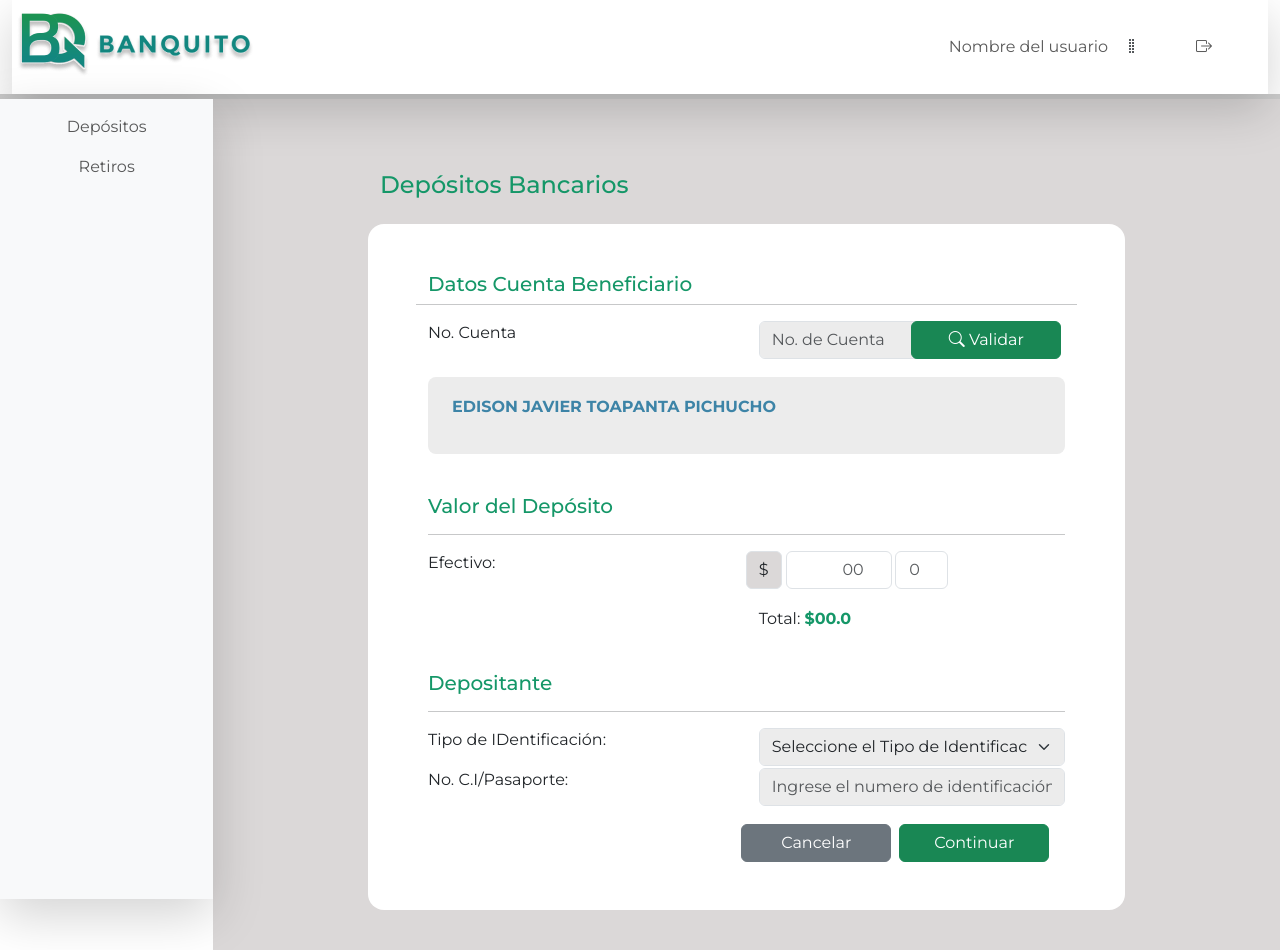
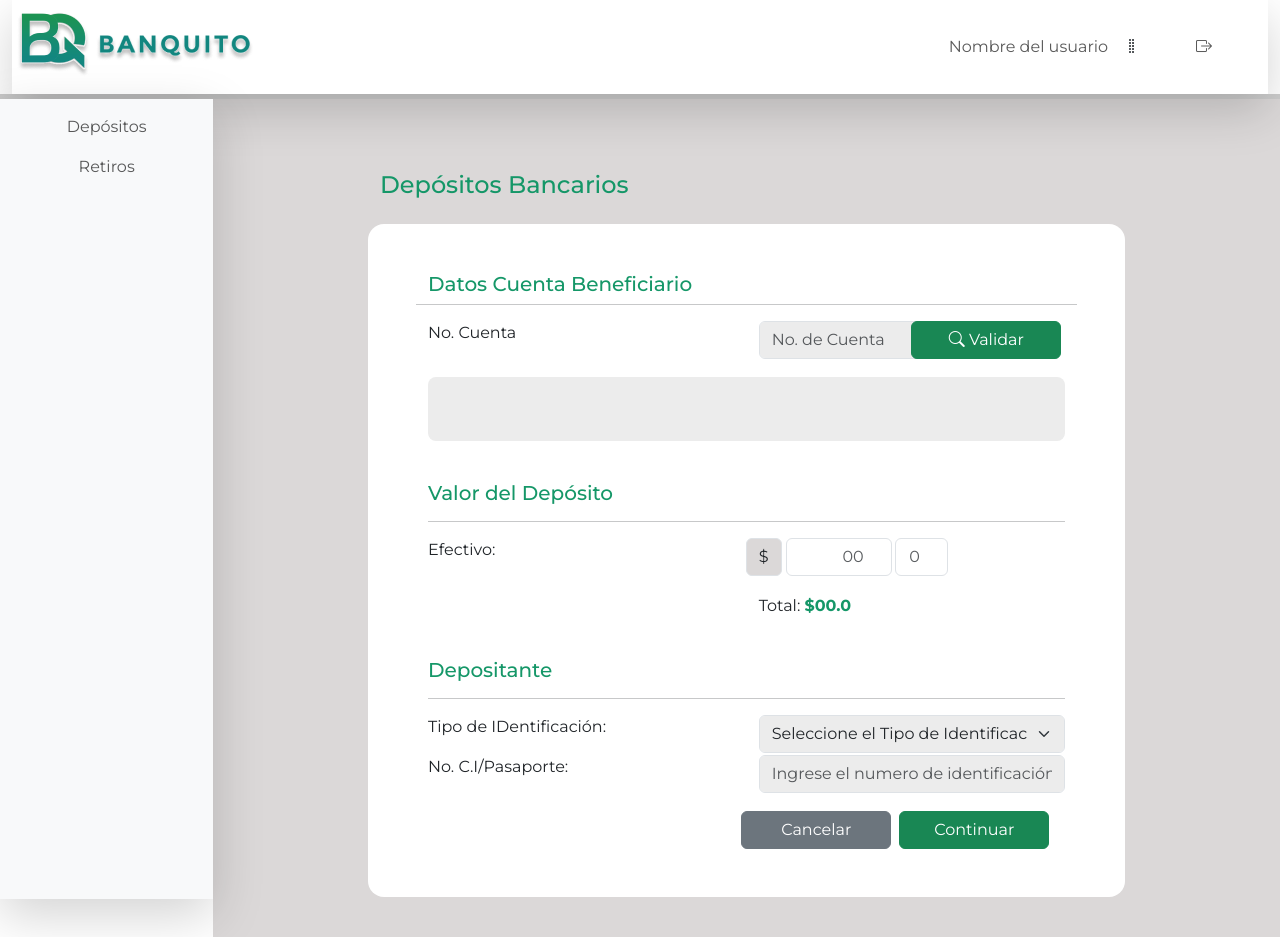
Before and after one commit to BryanPazminoG/ventanilla, an Angular app: page / in a window 1280 px wide. Built offline with nearby package versions, Linux system fonts and the light colour scheme.

Commit message:
services to get cuenta and cliente

```diff
--- a/src/app/Paginas/ventanilla/depositos/depositos.component.html
+++ b/src/app/Paginas/ventanilla/depositos/depositos.component.html
@@ -54,7 +54,8 @@
                     style="background-color: #ececec"
                   >
                     <p style="color: #3d84a7; line-height: 0.8em">
-                      <b>EDISON JAVIER TOAPANTA PICHUCHO</b>
+                      {{ clienteEncontrado?.nombres }}
+                      {{ clienteEncontrado?.apellidos }}
                     </p>
                     <p style="font-size: 14px; line-height: 0.5em">
                       {{ cuentaEncontrada?.numeroCuenta }}
--- a/src/app/Paginas/ventanilla/depositos/depositos.component.ts
+++ b/src/app/Paginas/ventanilla/depositos/depositos.component.ts
@@ -1,5 +1,6 @@
 import { Component } from "@angular/core";
 import { Router } from "@angular/router";
+import { ClienteService } from "src/app/Servicios/cliente.service";
 import { CuentaService } from "src/app/Servicios/cuenta.service";
 
 @Component({
@@ -9,9 +10,15 @@ import { CuentaService } from "src/app/Servicios/cuenta.service";
 })
 export class DepositosComponent {
   numeroCuenta: string = "";
+  idCliente: string = "";
   cuentaEncontrada: Cuenta | null = null;
+  clienteEncontrado: Cliente | null = null;
 
-  constructor(private router: Router, private cuentaService: CuentaService) {}
+  constructor(
+    private router: Router,
+    private cuentaService: CuentaService,
+    private clienteService: ClienteService
+  ) {}
 
   buscarCuenta(): void {
     this.cuentaService
@@ -22,6 +29,14 @@ export class DepositosComponent {
       });
   }
 
+  buscarCliente(): void {
+    this.clienteService.buscarClientePorId(this.idCliente).subscribe((data) => {
+      console.log("Informacion cliente", data);
+      this.clienteEncontrado = data;
+    });
+  }
+
+  // TODO: get client id from cuentaService => (codCliente)
   validacionDep() {
     this.router.navigate(["depositos-validacion"]);
   }
@@ -39,3 +54,21 @@ export interface Cuenta {
   fechaUltimoCambio: string;
   version: number;
 }
+
+export interface Cliente {
+  codigo: number;
+  tipoCliente: string;
+  tipoIdentificacion: string;
+  numeroIdentificacion: string;
+  apellidos: string;
+  nombres: string;
+  fechaNacimiento: string;
+  fechaConstitucion: string;
+  razonSocial: string;
+  nombreComercial: string;
+  direccion: string;
+  correoElectronico: string;
+  telefono: string;
+  fechaModificacion: string;
+  version: number;
+}
--- a/src/app/Paginas/ventanilla/retiros/retiros.component.ts
+++ b/src/app/Paginas/ventanilla/retiros/retiros.component.ts
@@ -1,18 +1,24 @@
-import { Component } from '@angular/core';
-import { Router } from '@angular/router';
-import { CuentaService } from 'src/app/Servicios/cuenta.service';
-
+import { Component } from "@angular/core";
+import { Router } from "@angular/router";
+import { ClienteService } from "src/app/Servicios/cliente.service";
+import { CuentaService } from "src/app/Servicios/cuenta.service";
 
 @Component({
-  selector: 'app-retiros',
-  templateUrl: './retiros.component.html',
-  styleUrls: ['./retiros.component.css']
+  selector: "app-retiros",
+  templateUrl: "./retiros.component.html",
+  styleUrls: ["./retiros.component.css"],
 })
 export class RetirosComponent {
   numeroCuenta: string = "";
   cuentaEncontrada: Cuenta | null = null;
+  idCliente: any = this.cuentaEncontrada?.codCliente.toString;
+  clienteEncontrado: Cliente | null = null;
 
-  constructor(private router: Router, private cuentaService: CuentaService) {}
+  constructor(
+    private router: Router,
+    private cuentaService: CuentaService,
+    private clienteService: ClienteService
+  ) {}
 
   buscarCuenta(): void {
     this.cuentaService
@@ -23,8 +29,17 @@ export class RetirosComponent {
       });
   }
 
+  buscarCliente(): void {
+    this.clienteService.buscarClientePorId(this.idCliente).subscribe((data) => {
+      console.log("Informacion cliente", data);
+      this.clienteEncontrado = data;
+    });
+  }
+
+  // TODO: get client id from cuentaService => (codCliente)
+
   validacionRet() {
-    this.router.navigate(['retiros-validacion']);
+    this.router.navigate(["retiros-validacion"]);
   }
 }
 
@@ -40,3 +55,21 @@ export interface Cuenta {
   fechaUltimoCambio: string;
   version: number;
 }
+
+export interface Cliente {
+  codigo: number;
+  tipoCliente: string;
+  tipoIdentificacion: string;
+  numeroIdentificacion: string;
+  apellidos: string;
+  nombres: string;
+  fechaNacimiento: string;
+  fechaConstitucion: string;
+  razonSocial: string;
+  nombreComercial: string;
+  direccion: string;
+  correoElectronico: string;
+  telefono: string;
+  fechaModificacion: string;
+  version: number;
+}
--- /dev/null
+++ b/src/app/Servicios/cliente.service.ts
@@ -0,0 +1,19 @@
+import { Injectable } from '@angular/core';
+import { HttpClient, HttpParams } from '@angular/common/http';
+import { Observable } from 'rxjs';
+
+@Injectable({
+  providedIn: 'root'
+})
+export class ClienteService {
+
+  private buscarClienteApi = "http://localhost:8080/cliente/buscar-cliente";
+
+constructor(private http: HttpClient) { }
+
+buscarClientePorId(id: string ): Observable<any> {
+  let params = new HttpParams().set('id', id);
+  return this.http.get<any>(this.buscarClienteApi, { params: params });
+}
+
+}
--- a/src/app/Servicios/cuenta.service.ts
+++ b/src/app/Servicios/cuenta.service.ts
@@ -11,11 +11,6 @@ export class CuentaService {
 
   constructor(private http: HttpClient) { }
 
-  // buscarCuentaPorNumero(cuenta: string): Observable<any> {
-  //   let params = new HttpParams().set('cuenta', cuenta);
-  //   return this.http.get<any>(this.buscarCuentaApi, { params: params });
-  // }
-
   buscarCuentaPorNumero(numeroCuenta: string): Observable<any> {
     let url = `${this.buscarCuentaApi}/${numeroCuenta}`;
     return this.http.get<any>(url);
```
